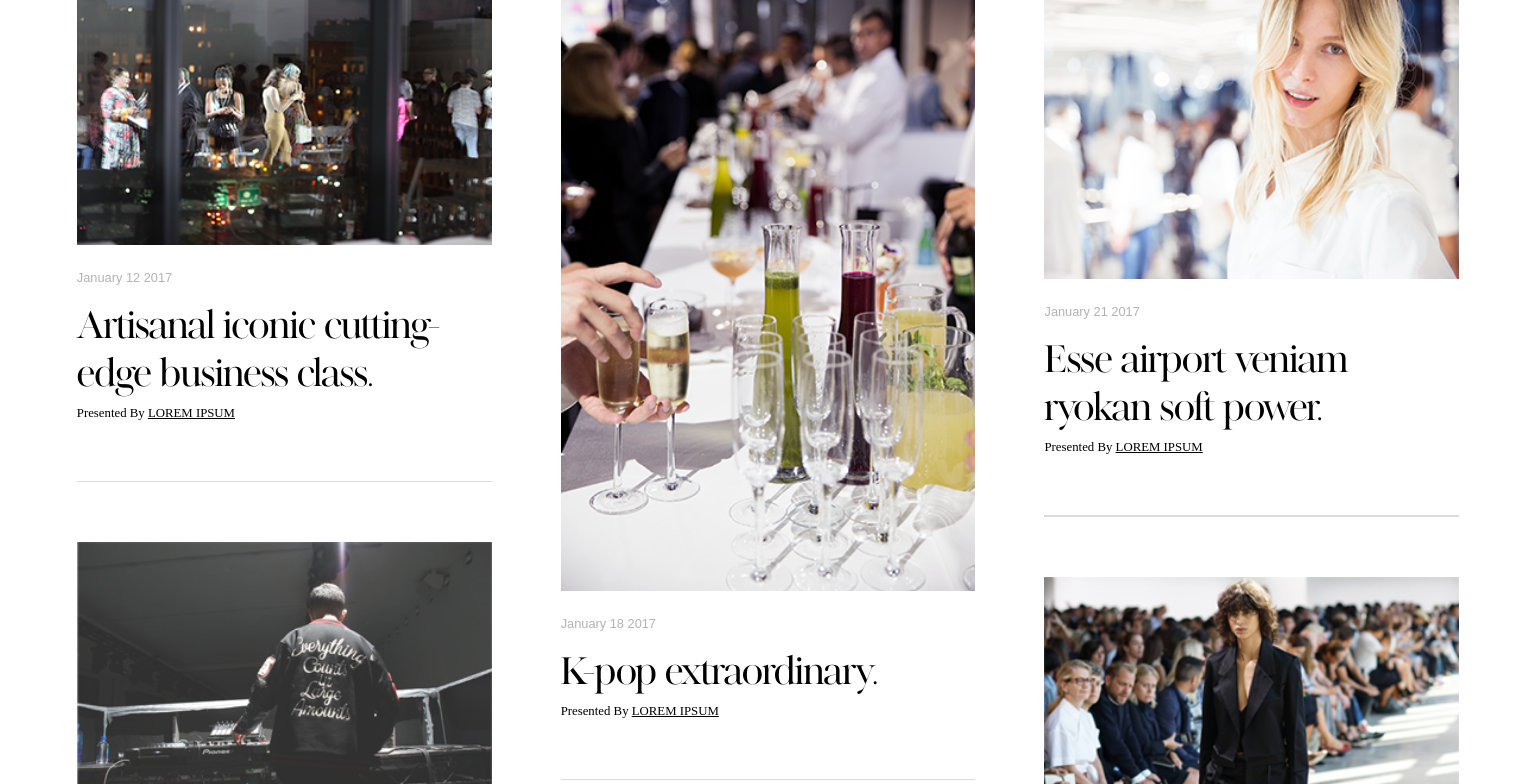
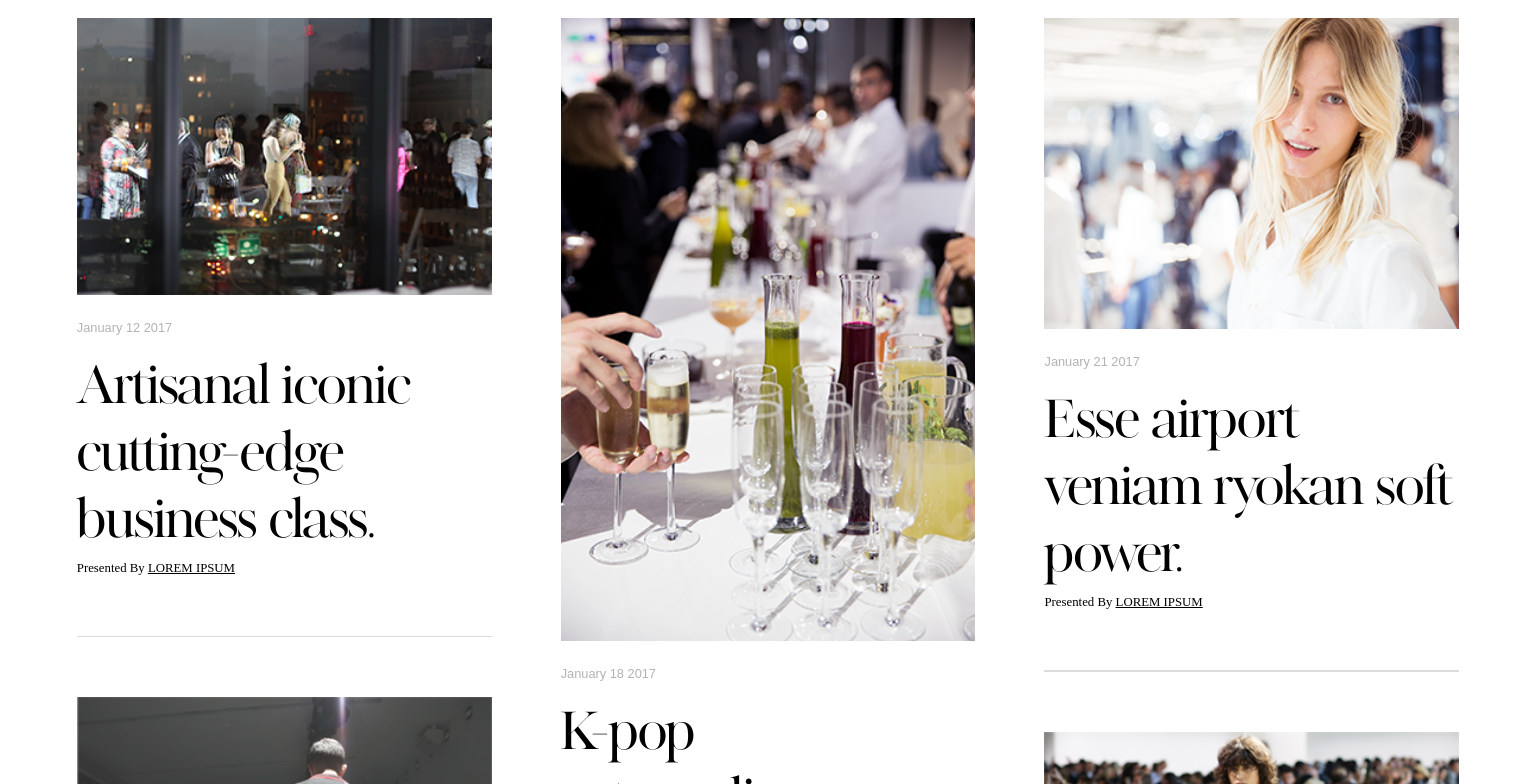
Before and after one commit to RajisteB/iw-sample, a React (Create React App) app: page / in a window 1536 px wide. Shown: the part 729-1513 px from the top of the page. Built offline with nearby package versions, Linux system fonts and the light colour scheme.

Commit message:
css changes

```diff
--- a/src/App.css
+++ b/src/App.css
@@ -120,6 +120,7 @@ body, html {
   width: 90%;
   margin: 0 auto;
   max-width: 800px;
+  padding-top: 50px;
   display: flex;
   align-items: flex-start;
   justify-content: space-between; }
@@ -130,6 +131,7 @@ body, html {
   margin: 0 auto;
   display: flex;
   max-width: 1440px;
+  padding-top: 50px;
   justify-content: space-between; }
 
 .grid-col {
@@ -227,7 +229,9 @@ footer {
   .headline h3 {
     font-size: 2em; }
   .headline h6 {
-    font-size: 1em; } }
+    font-size: 1.2em; }
+  .gridItems h2 {
+    font-size: 2.5em; } }
 
 @media screen and (min-width: 1024px) {
   .banner {
@@ -251,6 +255,4 @@ footer {
   .headline h3 {
     font-size: 2.4em; }
   .headline h6 {
-    font-size: 1.4em; }
-  .gridItems h2 {
-    font-size: 2.5em; } }
+    font-size: 1.4em; } }
--- a/src/components/grid.jsx
+++ b/src/components/grid.jsx
@@ -57,7 +57,7 @@ let col0 = [],
 const Grid = () => {
   let windowWidth = window.innerWidth;
 
-  if ( windowWidth > 770 ) {
+  if ( windowWidth > 1024 ) {
 
     data.map(d => {
       count === 0 ? col0.push(d) :
--- a/src/index.css
+++ b/src/index.css
@@ -120,6 +120,7 @@ body, html {
   width: 90%;
   margin: 0 auto;
   max-width: 800px;
+  padding-top: 50px;
   display: flex;
   align-items: flex-start;
   justify-content: space-between; }
@@ -130,6 +131,7 @@ body, html {
   margin: 0 auto;
   display: flex;
   max-width: 1440px;
+  padding-top: 50px;
   justify-content: space-between; }
 
 .grid-col {
@@ -227,7 +229,9 @@ footer {
   .headline h3 {
     font-size: 2em; }
   .headline h6 {
-    font-size: 1em; } }
+    font-size: 1.2em; }
+  .gridItems h2 {
+    font-size: 2.5em; } }
 
 @media screen and (min-width: 1024px) {
   .banner {
@@ -251,6 +255,4 @@ footer {
   .headline h3 {
     font-size: 2.4em; }
   .headline h6 {
-    font-size: 1.4em; }
-  .gridItems h2 {
-    font-size: 2.5em; } }
+    font-size: 1.4em; } }
--- a/src/sass/_components/grid.css
+++ b/src/sass/_components/grid.css
@@ -2,6 +2,7 @@
   width: 90%;
   margin: 0 auto;
   max-width: 800px;
+  padding-top: 50px;
   display: flex;
   align-items: flex-start;
   justify-content: space-between; }
@@ -12,6 +13,7 @@
   margin: 0 auto;
   display: flex;
   max-width: 1440px;
+  padding-top: 50px;
   justify-content: space-between; }
 
 .grid-col {
--- a/src/sass/_components/grid.scss
+++ b/src/sass/_components/grid.scss
@@ -4,6 +4,7 @@
   width: 90%;
   margin: 0 auto;
   max-width: 800px;
+  padding-top: 50px;
   @include flex(space-between, flex-start);
 }
 
@@ -13,6 +14,7 @@
   margin: 0 auto;
   display: flex;
   max-width: 1440px;
+  padding-top: 50px;
   justify-content: space-between;
 }
 
--- a/src/sass/_layout/media.css
+++ b/src/sass/_layout/media.css
@@ -39,7 +39,9 @@
   .headline h3 {
     font-size: 2em; }
   .headline h6 {
-    font-size: 1em; } }
+    font-size: 1.2em; }
+  .gridItems h2 {
+    font-size: 2.5em; } }
 
 @media screen and (min-width: 1024px) {
   .banner {
@@ -63,6 +65,4 @@
   .headline h3 {
     font-size: 2.4em; }
   .headline h6 {
-    font-size: 1.4em; }
-  .gridItems h2 {
-    font-size: 2.5em; } }
+    font-size: 1.4em; } }
--- a/src/sass/_layout/media.scss
+++ b/src/sass/_layout/media.scss
@@ -52,7 +52,10 @@
   .headline {
     h1 { font-size: 3.5em; }
     h3 { font-size: 2em; }
-    h6 { font-size: 1em; }
+    h6 { font-size: 1.2em; }
+  }
+  .gridItems h2 {
+      font-size: 2.5em;
   }
 }
 @media screen and (min-width: 1024px) {
@@ -81,9 +84,4 @@
     h3 { font-size: 2.4em; }
     h6 { font-size: 1.4em; }
   }
-  .gridItems {
-    h2 {
-      font-size: 2.5em;
-    }
-  }
 }
```
